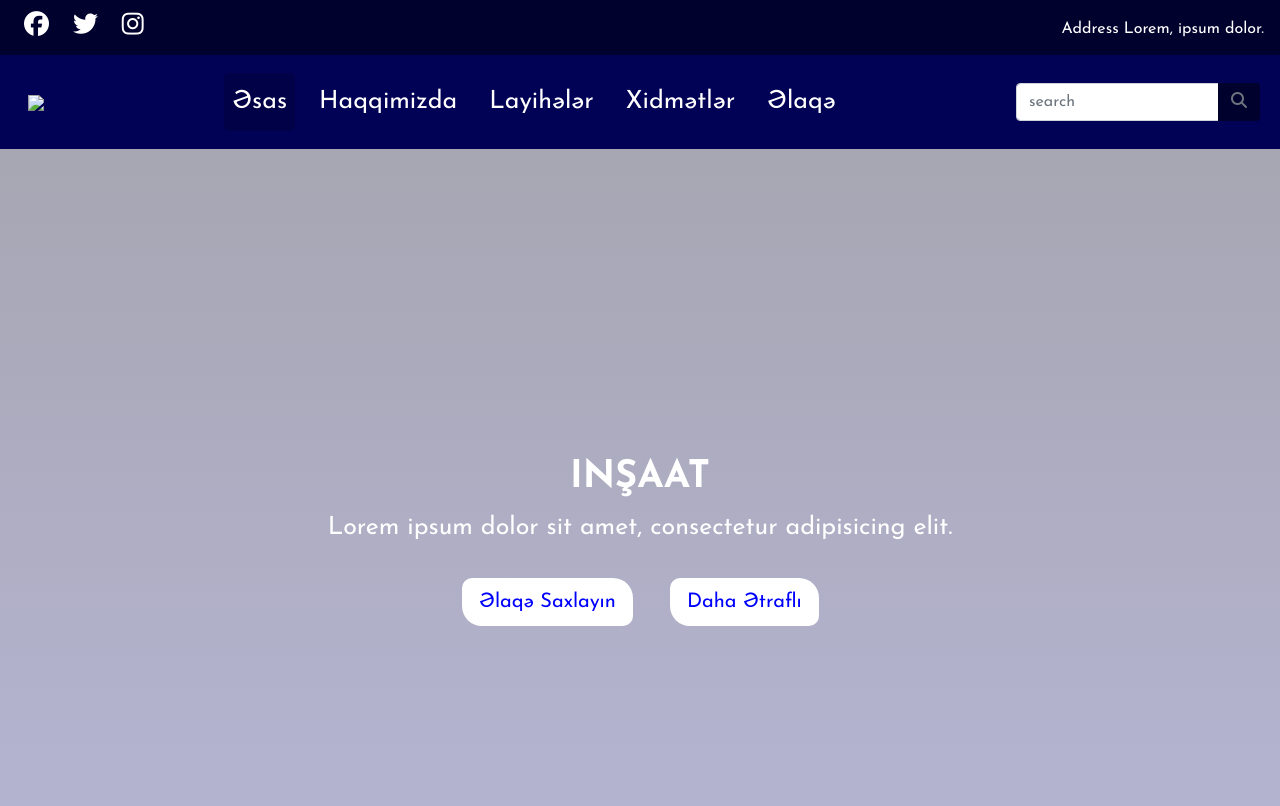
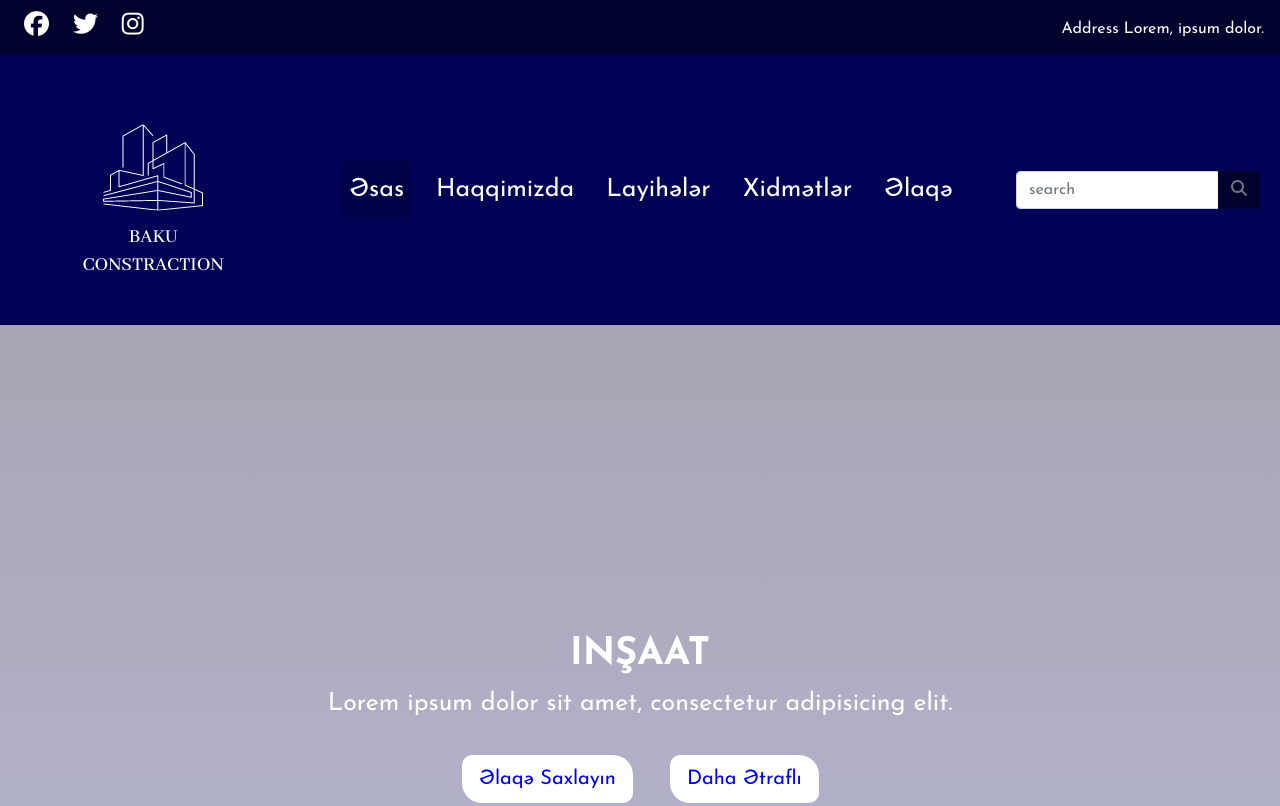
Before and after one commit to AKhayyam/tikintibaki, a plain HTML site: page index.html in a window 1280 px wide. Shown: the top 806 px of the page. Drawn offline with nearby package versions, Linux system fonts and the light colour scheme.

Commit message:
Update index.html

```diff
--- a/index.html
+++ b/index.html
@@ -33,7 +33,7 @@
      </div>
       <header id="header">
           <nav id="navbar" class="navbar navbar-expand-md">
-          <a class="navbar-brand px-2 py-0" href="#"><img src="Minimal Geometric Gradient Real Estate Logo (2).png" style="font-size: 50px;"></img></a>
+          <a class="navbar-brand px-2 py-0" href="#"><img src="Minimal Geometric Gradient Real Estate Logo (3).png" style="font-size: 50px;"></img></a>
            <button  class="navbar-toggler bg-light" type="button"
               data-toggle="collapse"  data-target="#navbar">
            <div class="line1"></div>
```
